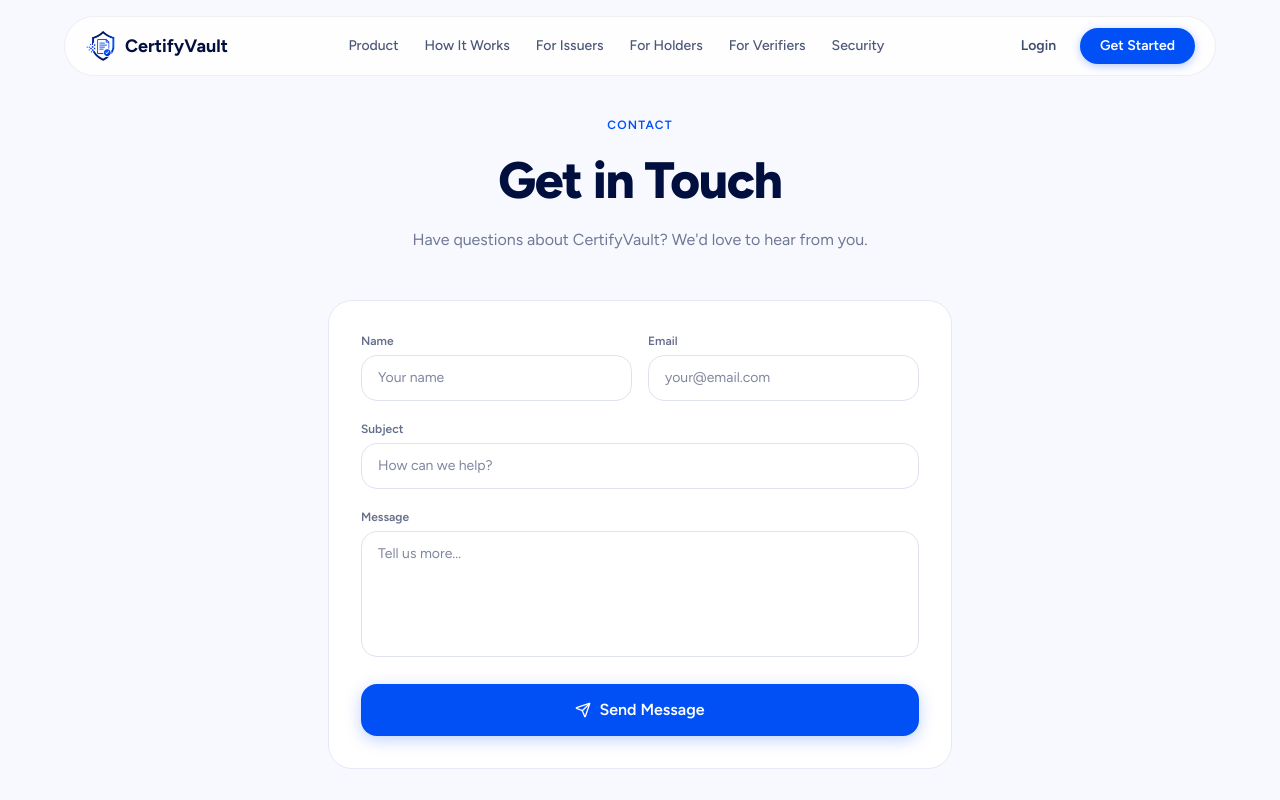
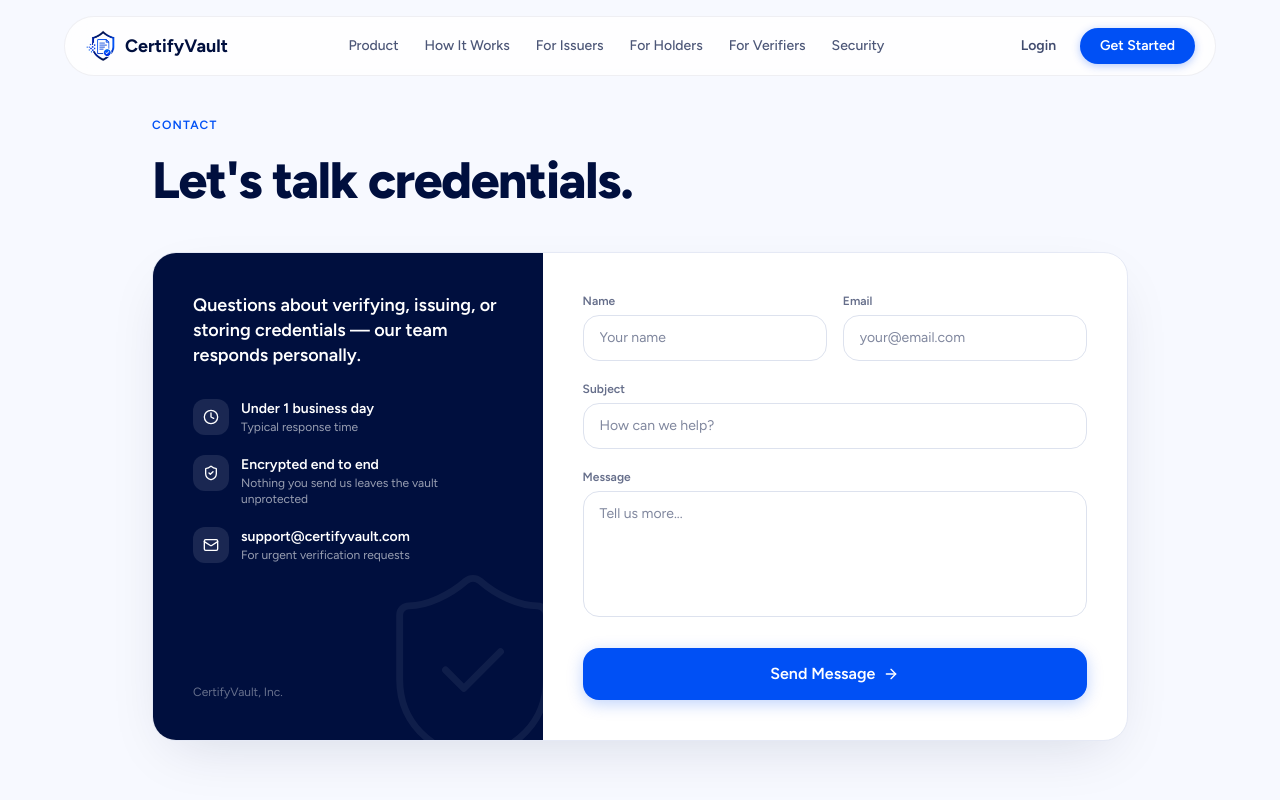
Before and after one commit to Ashmit2605/CertifyVault, a React (Vite) app in the folder Website/: page /contact in a window 1280 px wide. Shown: the top 800 px of the page. Built offline with nearby package versions, Linux system fonts and the light colour scheme.

Commit message:
UI in the website updated

```diff
--- a/Website/src/Components/sections/UserTypesSection.tsx
+++ b/Website/src/Components/sections/UserTypesSection.tsx
@@ -40,7 +40,7 @@ const userTypes = [
 
 export default function UserTypesSection() {
   return (
-    <section className="py-24" style={{ background: 'var(--bg)' }}>
+    <section className="min-h-screen flex items-center py-12" style={{ background: 'var(--bg)' }}>
       <div className="max-w-6xl mx-auto px-6">
         <motion.div
           className="text-center max-w-2xl mx-auto mb-16"
--- a/Website/src/Pages/Contact.tsx
+++ b/Website/src/Pages/Contact.tsx
@@ -1,103 +1,224 @@
 import { useState } from 'react'
-import { motion } from 'framer-motion'
-import { Mail, MessageSquare, Send } from 'lucide-react'
+import { motion, AnimatePresence } from 'framer-motion'
+import { ShieldCheck, Clock, Mail, ArrowRight, CheckCircle2 } from 'lucide-react'
 
 export default function ContactPage() {
   const [sent, setSent] = useState(false)
+  const [focused, setFocused] = useState<string | null>(null)
 
   const handleSubmit = (e: React.FormEvent) => {
     e.preventDefault()
     setSent(true)
   }
 
-  const inputStyle = {
-    borderColor: 'var(--bg-5)',
+  const fieldStyle = (name: string) => ({
+    borderColor: focused === name ? 'var(--blue)' : 'var(--bg-5)',
+    boxShadow: focused === name ? '0 0 0 3px rgba(0,80,245,0.10)' : 'none',
     color: 'var(--navy)',
     background: 'white',
-  }
+  })
 
-  const onFocus = (e: React.FocusEvent<HTMLInputElement | HTMLTextAreaElement>) => {
-    e.currentTarget.style.borderColor = 'var(--blue)'
-    e.currentTarget.style.boxShadow = '0 0 0 3px rgba(0,80,245,0.08)'
-  }
-  const onBlur = (e: React.FocusEvent<HTMLInputElement | HTMLTextAreaElement>) => {
-    e.currentTarget.style.borderColor = 'var(--bg-5)'
-    e.currentTarget.style.boxShadow = 'none'
-  }
+  const fields = [
+    { name: 'name', label: 'Name', type: 'text', placeholder: 'Your name', span: true },
+    { name: 'email', label: 'Email', type: 'email', placeholder: 'your@email.com', span: true },
+    { name: 'subject', label: 'Subject', type: 'text', placeholder: 'How can we help?', span: false },
+  ]
 
   return (
     <div className="min-h-screen pt-28 pb-20" style={{ background: 'var(--bg-2)' }}>
-      <div className="max-w-2xl mx-auto px-6">
+      <div className="max-w-5xl mx-auto px-6">
         <motion.div
-          className="text-center mb-12"
-          initial={{ opacity: 0, y: 24 }}
+          className="mb-10"
+          initial={{ opacity: 0, y: 20 }}
           animate={{ opacity: 1, y: 0 }}
-          transition={{ duration: 0.6 }}
+          transition={{ duration: 0.5 }}
         >
-          <span className="text-xs font-semibold tracking-widest" style={{ color: 'var(--blue)' }}>CONTACT</span>
+          <span className="text-xs font-semibold tracking-widest" style={{ color: 'var(--blue)' }}>
+            CONTACT
+          </span>
           <h1
-            className="font-extrabold leading-tight tracking-tight mt-3 mb-4"
+            className="font-extrabold leading-tight tracking-tight mt-3"
             style={{ fontSize: 'clamp(32px, 4vw, 52px)', color: 'var(--navy)' }}
           >
-            Get in Touch
+            Let's talk credentials.
           </h1>
-          <p className="text-base" style={{ color: 'var(--navy)', opacity: 0.55 }}>
-            Have questions about CertifyVault? We'd love to hear from you.
-          </p>
         </motion.div>
 
         <motion.div
-          className="rounded-3xl border overflow-hidden"
-          style={{ background: 'white', borderColor: 'var(--bg-4)' }}
+          className="rounded-3xl overflow-hidden grid md:grid-cols-5"
+          style={{ background: 'white', border: '1px solid var(--bg-4)', boxShadow: '0 20px 60px -20px rgba(10,20,60,0.15)' }}
           initial={{ opacity: 0, y: 24 }}
           animate={{ opacity: 1, y: 0 }}
           transition={{ duration: 0.6, delay: 0.1 }}
         >
-          {!sent ? (
-            <form onSubmit={handleSubmit} className="p-8 flex flex-col gap-5">
-              <div className="grid sm:grid-cols-2 gap-4">
-                <div>
-                  <label className="block text-xs font-semibold mb-1.5" style={{ color: 'var(--navy)', opacity: 0.6 }}>Name</label>
-                  <input type="text" required placeholder="Your name" className="w-full px-4 py-3 rounded-2xl border text-sm outline-none transition-all" style={inputStyle} onFocus={onFocus} onBlur={onBlur} />
+          {/* Left info panel — signature element */}
+          <div
+            className="md:col-span-2 p-8 md:p-10 flex flex-col justify-between relative overflow-hidden"
+            style={{ background: 'var(--navy)' }}
+          >
+            {/* faint watermark seal, nods to a certificate stamp */}
+            <ShieldCheck
+              size={220}
+              strokeWidth={0.75}
+              className="absolute -right-10 -bottom-10 pointer-events-none"
+              style={{ color: 'white', opacity: 0.06 }}
+            />
+
+            <div className="relative">
+              <p className="text-white text-lg font-semibold leading-snug mb-8">
+                Questions about verifying, issuing, or storing credentials — our team responds personally.
+              </p>
+
+              <div className="flex flex-col gap-5">
+                <div className="flex items-start gap-3">
+                  <div className="w-9 h-9 rounded-xl flex items-center justify-center shrink-0" style={{ background: 'rgba(255,255,255,0.1)' }}>
+                    <Clock size={16} style={{ color: 'white' }} />
                   </div>
                   <div>
-                  <label className="block text-xs font-semibold mb-1.5" style={{ color: 'var(--navy)', opacity: 0.6 }}>Email</label>
-                  <input type="email" required placeholder="your@email.com" className="w-full px-4 py-3 rounded-2xl border text-sm outline-none transition-all" style={inputStyle} onFocus={onFocus} onBlur={onBlur} />
+                    <p className="text-white text-sm font-semibold">Under 1 business day</p>
+                    <p className="text-white text-xs opacity-60">Typical response time</p>
                   </div>
                 </div>
-              <div>
-                <label className="block text-xs font-semibold mb-1.5" style={{ color: 'var(--navy)', opacity: 0.6 }}>Subject</label>
-                <input type="text" required placeholder="How can we help?" className="w-full px-4 py-3 rounded-2xl border text-sm outline-none transition-all" style={inputStyle} onFocus={onFocus} onBlur={onBlur} />
+                <div className="flex items-start gap-3">
+                  <div className="w-9 h-9 rounded-xl flex items-center justify-center shrink-0" style={{ background: 'rgba(255,255,255,0.1)' }}>
+                    <ShieldCheck size={16} style={{ color: 'white' }} />
                   </div>
                   <div>
-                <label className="block text-xs font-semibold mb-1.5" style={{ color: 'var(--navy)', opacity: 0.6 }}>Message</label>
-                <textarea required rows={5} placeholder="Tell us more..." className="w-full px-4 py-3 rounded-2xl border text-sm outline-none transition-all resize-none" style={inputStyle} onFocus={onFocus} onBlur={onBlur} />
+                    <p className="text-white text-sm font-semibold">Encrypted end to end</p>
+                    <p className="text-white text-xs opacity-60">Nothing you send us leaves the vault unprotected</p>
                   </div>
-              <button
+                </div>
+                <div className="flex items-start gap-3">
+                  <div className="w-9 h-9 rounded-xl flex items-center justify-center shrink-0" style={{ background: 'rgba(255,255,255,0.1)' }}>
+                    <Mail size={16} style={{ color: 'white' }} />
+                  </div>
+                  <div>
+                    <p className="text-white text-sm font-semibold">support@certifyvault.com</p>
+                    <p className="text-white text-xs opacity-60">For urgent verification requests</p>
+                  </div>
+                </div>
+              </div>
+            </div>
+
+            <p className="relative text-white text-xs opacity-40 mt-10">
+              CertifyVault, Inc.
+            </p>
+          </div>
+
+          {/* Right form panel */}
+          <div className="md:col-span-3 p-8 md:p-10">
+            <AnimatePresence mode="wait">
+              {!sent ? (
+                <motion.form
+                  key="form"
+                  onSubmit={handleSubmit}
+                  className="flex flex-col gap-5"
+                  initial={{ opacity: 1 }}
+                  exit={{ opacity: 0 }}
+                >
+                  <div className="grid sm:grid-cols-2 gap-4">
+                    {fields.filter(f => f.span).map((f, i) => (
+                      <motion.div
+                        key={f.name}
+                        initial={{ opacity: 0, y: 10 }}
+                        animate={{ opacity: 1, y: 0 }}
+                        transition={{ duration: 0.4, delay: 0.15 + i * 0.05 }}
+                      >
+                        <label className="block text-xs font-semibold mb-1.5" style={{ color: 'var(--navy)', opacity: 0.6 }}>
+                          {f.label}
+                        </label>
+                        <input
+                          type={f.type}
+                          required
+                          placeholder={f.placeholder}
+                          className="w-full px-4 py-3 rounded-2xl border text-sm outline-none transition-all duration-150"
+                          style={fieldStyle(f.name)}
+                          onFocus={() => setFocused(f.name)}
+                          onBlur={() => setFocused(null)}
+                        />
+                      </motion.div>
+                    ))}
+                  </div>
+
+                  <motion.div
+                    initial={{ opacity: 0, y: 10 }}
+                    animate={{ opacity: 1, y: 0 }}
+                    transition={{ duration: 0.4, delay: 0.25 }}
+                  >
+                    <label className="block text-xs font-semibold mb-1.5" style={{ color: 'var(--navy)', opacity: 0.6 }}>
+                      Subject
+                    </label>
+                    <input
+                      type="text"
+                      required
+                      placeholder="How can we help?"
+                      className="w-full px-4 py-3 rounded-2xl border text-sm outline-none transition-all duration-150"
+                      style={fieldStyle('subject')}
+                      onFocus={() => setFocused('subject')}
+                      onBlur={() => setFocused(null)}
+                    />
+                  </motion.div>
+
+                  <motion.div
+                    initial={{ opacity: 0, y: 10 }}
+                    animate={{ opacity: 1, y: 0 }}
+                    transition={{ duration: 0.4, delay: 0.3 }}
+                  >
+                    <label className="block text-xs font-semibold mb-1.5" style={{ color: 'var(--navy)', opacity: 0.6 }}>
+                      Message
+                    </label>
+                    <textarea
+                      required
+                      rows={5}
+                      placeholder="Tell us more..."
+                      className="w-full px-4 py-3 rounded-2xl border text-sm outline-none transition-all duration-150 resize-none"
+                      style={fieldStyle('message')}
+                      onFocus={() => setFocused('message')}
+                      onBlur={() => setFocused(null)}
+                    />
+                  </motion.div>
+
+                  <motion.button
                     type="submit"
-                className="flex items-center justify-center gap-2 py-3.5 rounded-2xl font-semibold text-white transition-all duration-200"
+                    className="flex items-center justify-center gap-2 py-3.5 rounded-2xl font-semibold text-white transition-all duration-200 mt-1"
                     style={{ background: 'var(--blue)', boxShadow: '0 4px 16px rgba(0,80,245,0.25)' }}
+                    initial={{ opacity: 0, y: 10 }}
+                    animate={{ opacity: 1, y: 0 }}
+                    transition={{ duration: 0.4, delay: 0.35 }}
+                    whileHover={{ y: -1 }}
+                    whileTap={{ scale: 0.98 }}
                     onMouseEnter={e => { e.currentTarget.style.background = 'var(--blue-2)' }}
                     onMouseLeave={e => { e.currentTarget.style.background = 'var(--blue)' }}
                   >
-                <Send size={16} /> Send Message
-              </button>
-            </form>
+                    Send Message <ArrowRight size={16} />
+                  </motion.button>
+                </motion.form>
               ) : (
                 <motion.div
-              className="p-12 flex flex-col items-center text-center gap-4"
-              initial={{ opacity: 0, scale: 0.95 }}
-              animate={{ opacity: 1, scale: 1 }}
+                  key="sent"
+                  className="h-full flex flex-col items-center justify-center text-center gap-4 py-10"
+                  initial={{ opacity: 0 }}
+                  animate={{ opacity: 1 }}
                 >
-              <div className="w-14 h-14 rounded-full flex items-center justify-center" style={{ background: 'rgba(22,163,74,0.1)' }}>
-                <MessageSquare size={24} style={{ color: 'var(--success)' }} />
+                  <motion.div
+                    className="w-16 h-16 rounded-full flex items-center justify-center"
+                    style={{ background: 'rgba(22,163,74,0.1)' }}
+                    initial={{ scale: 0.6, rotate: -20, opacity: 0 }}
+                    animate={{ scale: 1, rotate: 0, opacity: 1 }}
+                    transition={{ type: 'spring', stiffness: 260, damping: 18 }}
+                  >
+                    <CheckCircle2 size={28} style={{ color: 'var(--success)' }} />
+                  </motion.div>
+                  <div>
+                    <h3 className="font-bold text-xl" style={{ color: 'var(--navy)' }}>Message received</h3>
+                    <p className="text-sm mt-1" style={{ color: 'var(--navy)', opacity: 0.55 }}>
+                      We'll reply within one business day, at the email you gave us.
+                    </p>
                   </div>
-              <h3 className="font-bold text-xl" style={{ color: 'var(--navy)' }}>Message Sent</h3>
-              <p className="text-sm" style={{ color: 'var(--navy)', opacity: 0.55 }}>
-                Thanks for reaching out. We'll get back to you shortly.
-              </p>
                 </motion.div>
               )}
+            </AnimatePresence>
+          </div>
         </motion.div>
       </div>
     </div>
```
Also changed, not shown: Website/src/Components/hero/Hero.tsx (+0 -8 lines), Website/src/Components/sections/TrustBar.tsx (+27 -7 lines), Website/src/Pages/Signup.tsx (+6 -6 lines). Lines whose indentation alone changed are shown as unchanged.
